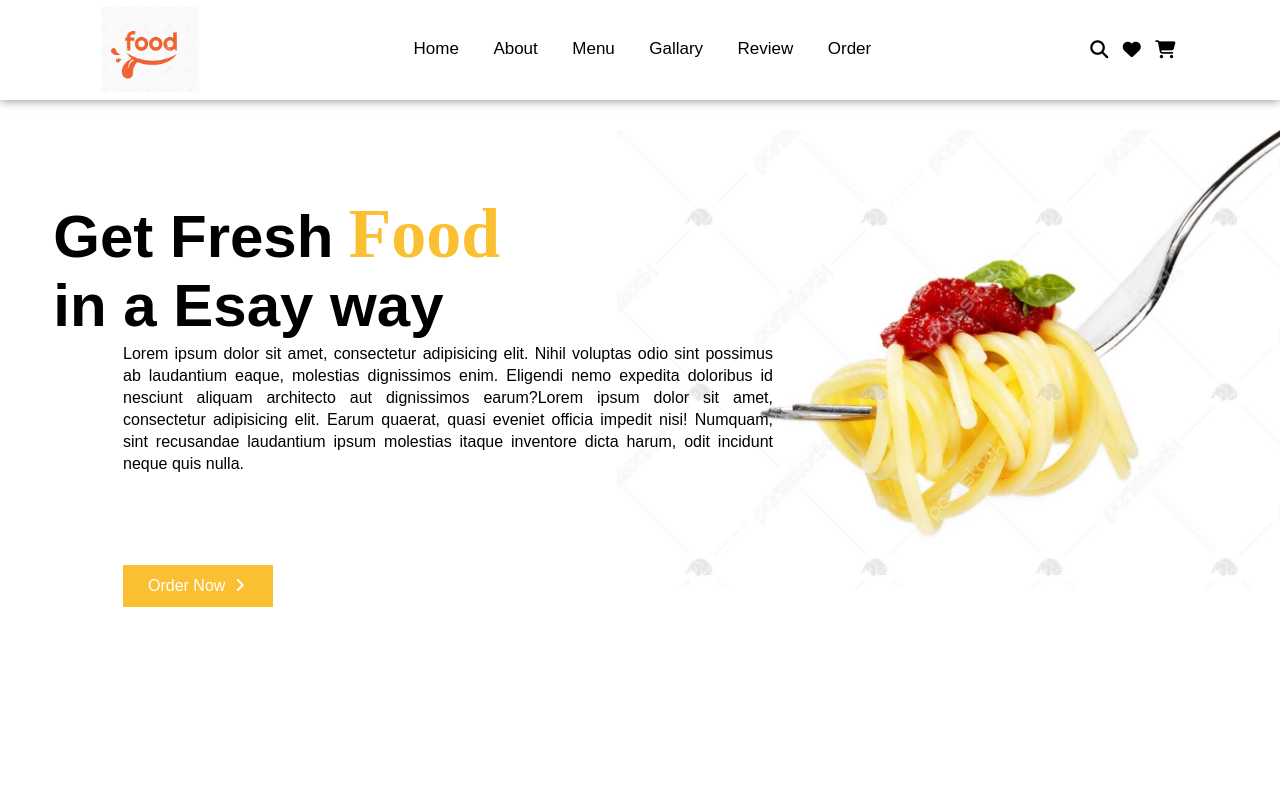
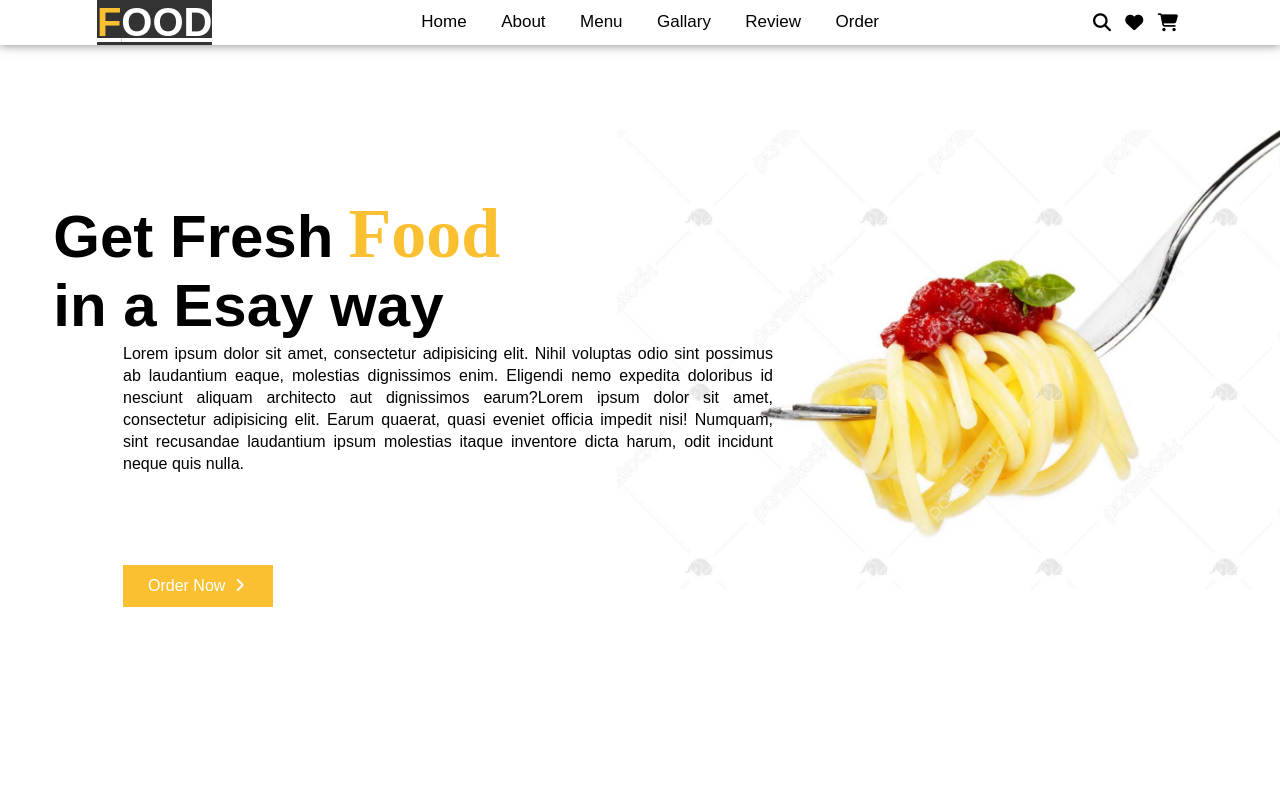
Before and after one commit to hamedghafori2022/food-website-design, a plain HTML site: page index.html in a window 1280 px wide. Shown: the top 800 px of the page. Drawn offline with Linux system fonts and the light colour scheme.

Commit message:
change logo from image to text

```diff
--- a/index.html
+++ b/index.html
@@ -15,9 +15,7 @@
 <body>
   <section id="Home">
     <nav>
-      <div class="logo">
-        <img src="../images/logo.png" alt="logo">
-      </div>
+      <a href="#" class="logo"><span>F</span>ood</a>
       <ul>
         <li><a href="#Home">Home</a></li>
         <li><a href="#About">About</a></li>
--- a/style.css
+++ b/style.css
@@ -27,11 +27,18 @@ section nav {
   z-index: 1000;
 }
 /*------------- nav logo ------------*/
-section nav .logo img {
-  width: 100px;
-  cursor: pointer;
-  margin: 7px 0 4px 0;
+section nav .logo{
+
+  font-size: 2.5rem;
+  font-weight: bolder;
+  color: #fff;
+  background: #333;
+  text-transform: uppercase;
 }
+section nav span{
+  color: #fac031;
+}
+
 /*------------- nav list ------------*/
 section nav ul {
   list-style: none;
```
